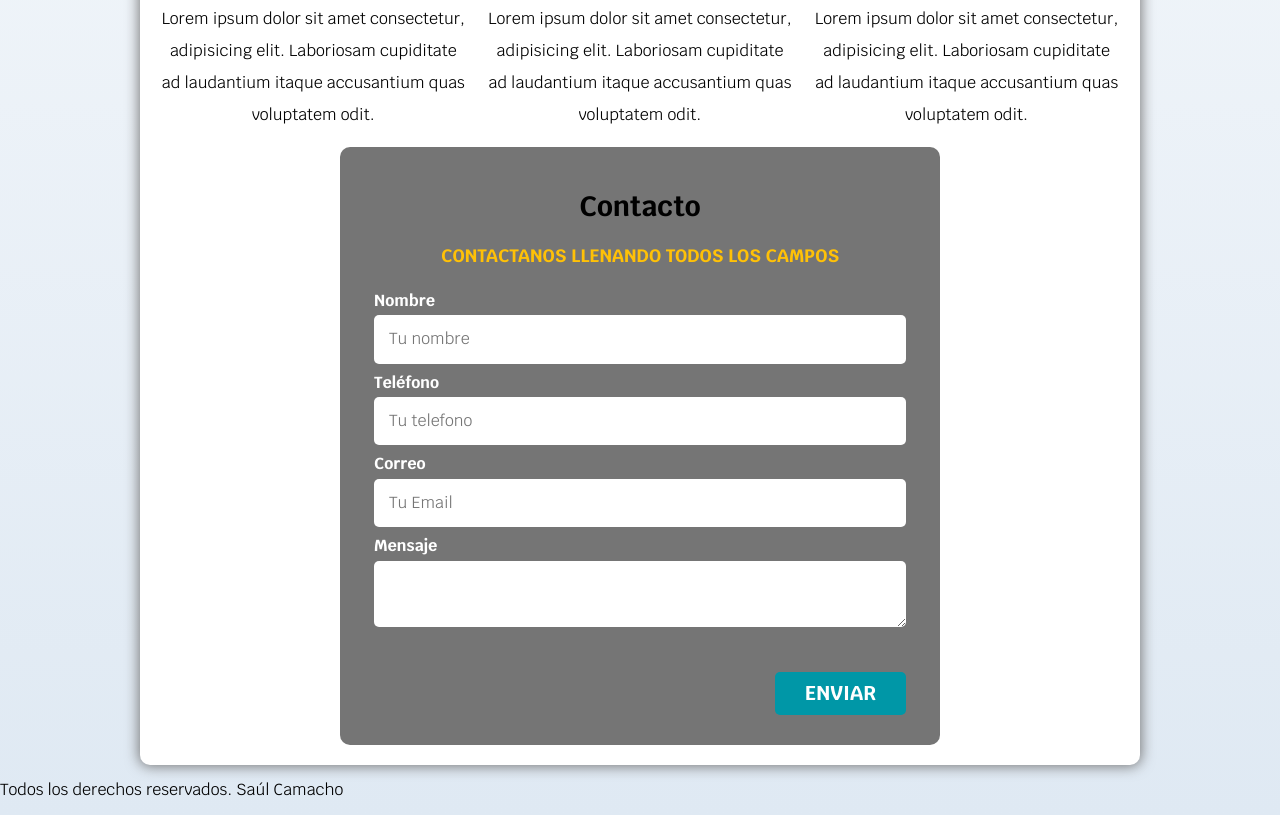
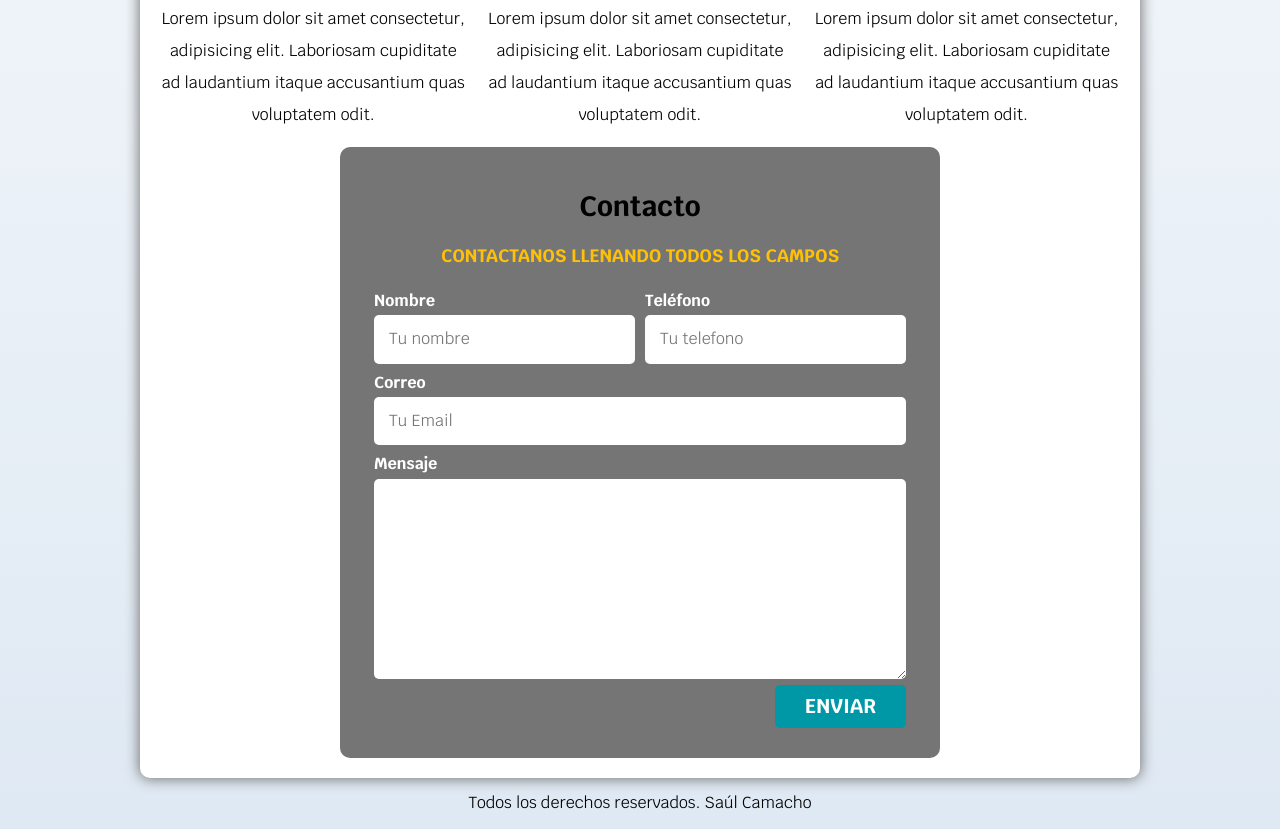
Before and after one commit to Werewolf1200/Freelancer-Site, a website: page index.html in a window 1280 px wide. Shown: the part 936-1765 px from the top of the page. Drawn offline with Linux system fonts and the light colour scheme.

Commit message:
Finalización del proyecto, pocicionando los input con grid

```diff
--- a/css/styles.css
+++ b/css/styles.css
@@ -215,6 +215,19 @@ h1, h2, h3 {
     color: var(--primario);
 }
 
+@media (min-width: 768px) {
+    .contenedor-campos {
+        display: grid;
+        grid-template-columns: repeat(2, 1fr);
+        grid-template-rows: auto auto 20rem;
+        column-gap: 1rem;
+    }
+
+}
+.campo:nth-child(3),
+.campo:nth-child(4) {
+    grid-column: 1 / 3;
+}
 
 .campo {
     margin-bottom: 1rem;
@@ -227,12 +240,18 @@ h1, h2, h3 {
     display: block;
 }
 
+.campo textarea {
+    height: 20rem;
+}
+
 .input-text {
     width: 100%;
     border: none;
     padding: 1.5rem;
     border-radius: .5rem;
 }
+
+
 
 .enviar .boton {
     width: 100%;
@@ -247,6 +266,9 @@ h1, h2, h3 {
     .enviar .boton {
         width: auto;
     }
+}
 
+.footer {
+    text-align: center;
 
 }
--- a/index.html
+++ b/index.html
@@ -132,7 +132,7 @@
         </section>
     </main>
 
-    <footer>
+    <footer class="footer">
         <p>Todos los derechos reservados. Saúl Camacho</p>
     </footer>
 
```
